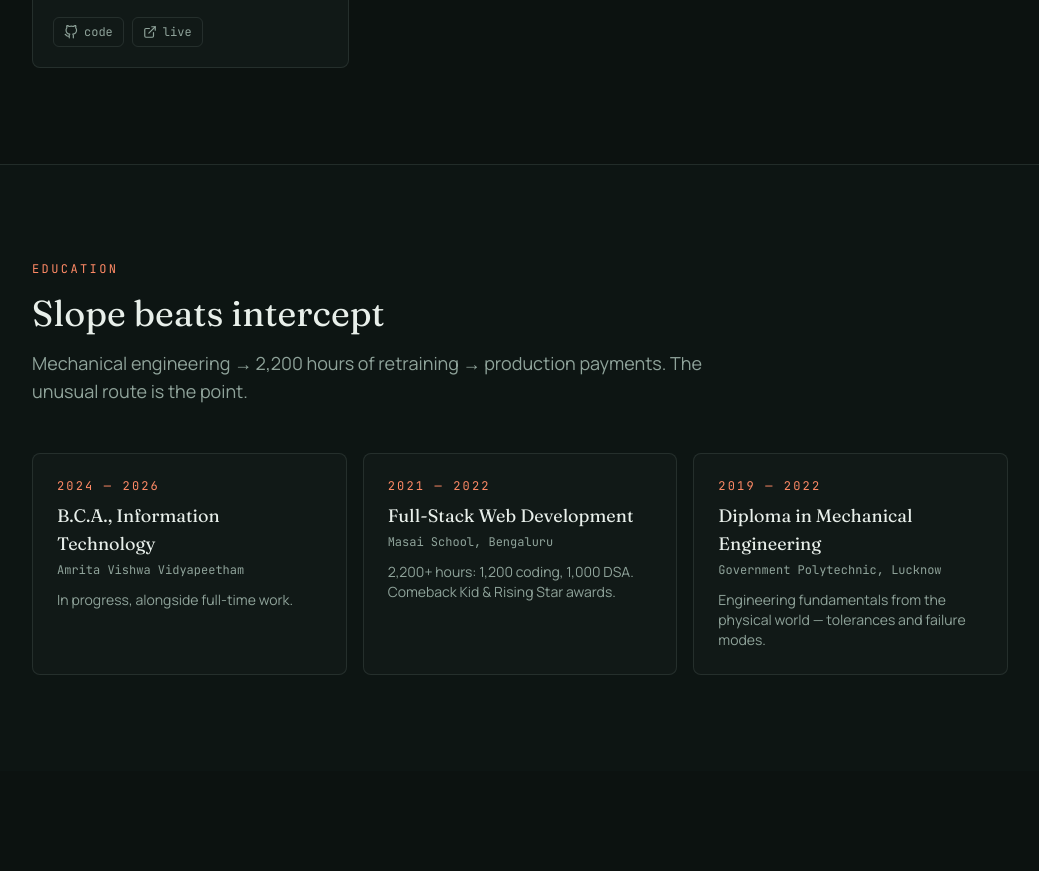
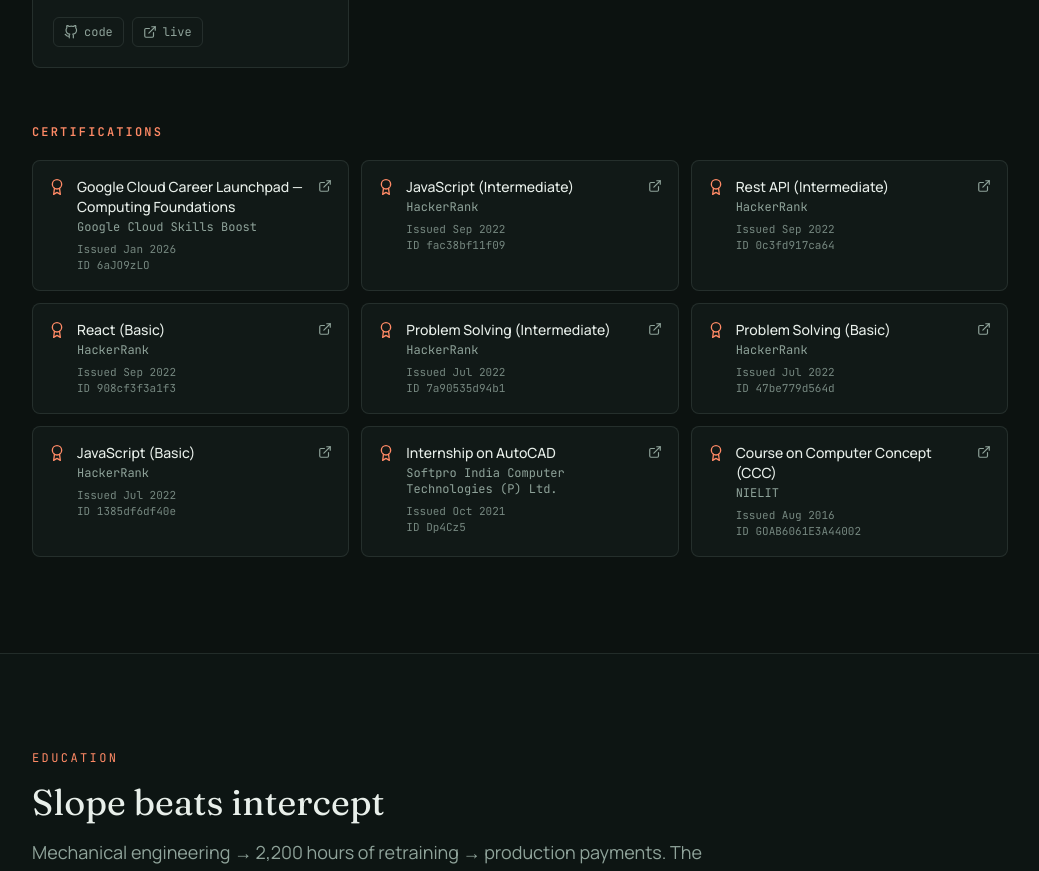
Before and after one commit to SaurabhSinghRbz/saurabh-singh-portfolio, a Next.js app: page / in a window 1280 px wide. Shown: the part 10760-11631 px from the top of the page, without its empty margins (120-1159 px from the left). Built offline with nearby package versions, Linux system fonts and the light colour scheme.

Commit message:
Added certifications in the portfolio

```diff
--- a/src/components/sections/Academic.tsx
+++ b/src/components/sections/Academic.tsx
@@ -1,4 +1,4 @@
-import { FiGithub, FiExternalLink } from "react-icons/fi";
+import { FiAward, FiGithub, FiExternalLink } from "react-icons/fi";
 import { site } from "@/content/site";
 import Reveal from "@/components/motion/Reveal";
 import SectionHeading from "@/components/ui/SectionHeading";
@@ -41,6 +41,34 @@
           </Reveal>
         ))}
       </div>
+
+      <h3 className="mt-14 font-mono text-xs font-semibold uppercase tracking-[0.18em] text-accent">
+        Certifications
+      </h3>
+      <div className="mt-5 grid gap-3 sm:grid-cols-2 lg:grid-cols-3">
+        {site.academics.certifications.map((c, i) => (
+          <Reveal key={c.name} delay={i * 0.03}>
+            <a
+              href={c.href}
+              target="_blank"
+              rel="noreferrer"
+              className="group flex h-full items-start gap-3 rounded-lg border border-line bg-surface p-4 transition-colors duration-150 hover:border-accent"
+            >
+              <FiAward className="mt-0.5 h-4 w-4 shrink-0 text-accent" aria-hidden />
+              <div className="min-w-0 flex-1">
+                <p className="text-sm font-medium text-ink">{c.name}</p>
+                <p className="mt-0.5 font-mono text-xs text-muted">{c.issuer}</p>
+                <p className="mt-1.5 font-mono text-[11px] text-muted/80">Issued {c.issued}</p>
+                <p className="font-mono text-[11px] text-muted/80">ID {c.credentialId}</p>
+              </div>
+              <FiExternalLink
+                className="mt-0.5 h-3.5 w-3.5 shrink-0 text-muted transition-colors duration-150 group-hover:text-accent"
+                aria-hidden
+              />
+            </a>
+          </Reveal>
+        ))}
+      </div>
     </section>
   );
 }
--- a/src/content/site.ts
+++ b/src/content/site.ts
@@ -189,6 +189,72 @@
         demo: "https://current-weather.vercel.app/",
       },
     ],
+    // Newest first — reorder here (not alphabetically) whenever a new one is issued.
+    certifications: [
+      {
+        name: "Google Cloud Career Launchpad — Computing Foundations",
+        issuer: "Google Cloud Skills Boost",
+        issued: "Jan 2026",
+        credentialId: "6aJO9zLO",
+        href: "https://www.skills.google/public_profiles/24b81096-7a62-4cac-8371-8af3be96f9c6",
+      },
+      {
+        name: "JavaScript (Intermediate)",
+        issuer: "HackerRank",
+        issued: "Sep 2022",
+        credentialId: "fac38bf11f09",
+        href: "https://www.hackerrank.com/certificates/fac38bf11f09",
+      },
+      {
+        name: "Rest API (Intermediate)",
+        issuer: "HackerRank",
+        issued: "Sep 2022",
+        credentialId: "0c3fd917ca64",
+        href: "https://www.hackerrank.com/certificates/0c3fd917ca64",
+      },
+      {
+        name: "React (Basic)",
+        issuer: "HackerRank",
+        issued: "Sep 2022",
+        credentialId: "908cf3f3a1f3",
+        href: "https://www.hackerrank.com/certificates/908cf3f3a1f3",
+      },
+      {
+        name: "Problem Solving (Intermediate)",
+        issuer: "HackerRank",
+        issued: "Jul 2022",
+        credentialId: "7a90535d94b1",
+        href: "https://www.hackerrank.com/certificates/7a90535d94b1",
+      },
+      {
+        name: "Problem Solving (Basic)",
+        issuer: "HackerRank",
+        issued: "Jul 2022",
+        credentialId: "47be779d564d",
+        href: "https://www.hackerrank.com/certificates/47be779d564d",
+      },
+      {
+        name: "JavaScript (Basic)",
+        issuer: "HackerRank",
+        issued: "Jul 2022",
+        credentialId: "1385df6df40e",
+        href: "https://www.hackerrank.com/certificates/1385df6df40e",
+      },
+      {
+        name: "Internship on AutoCAD",
+        issuer: "Softpro India Computer Technologies (P) Ltd.",
+        issued: "Oct 2021",
+        credentialId: "Dp4Cz5",
+        href: "https://drive.google.com/file/d/193l22Tut4JgDHKVSpLbukTCRq__hL3Fk/view?usp=sharing",
+      },
+      {
+        name: "Course on Computer Concept (CCC)",
+        issuer: "NIELIT",
+        issued: "Aug 2016",
+        credentialId: "GOAB6061E3A44002",
+        href: "https://drive.google.com/file/d/1xQxnB_AbswpZEUuw3VOk21mO1l5BCw2_/view?usp=sharing",
+      },
+    ],
   },
 
   education: [
```
